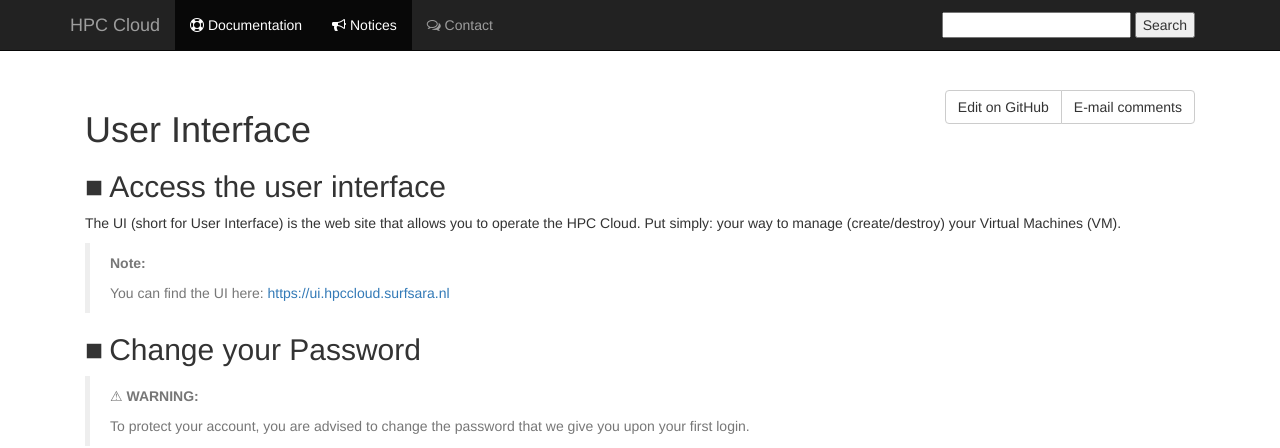
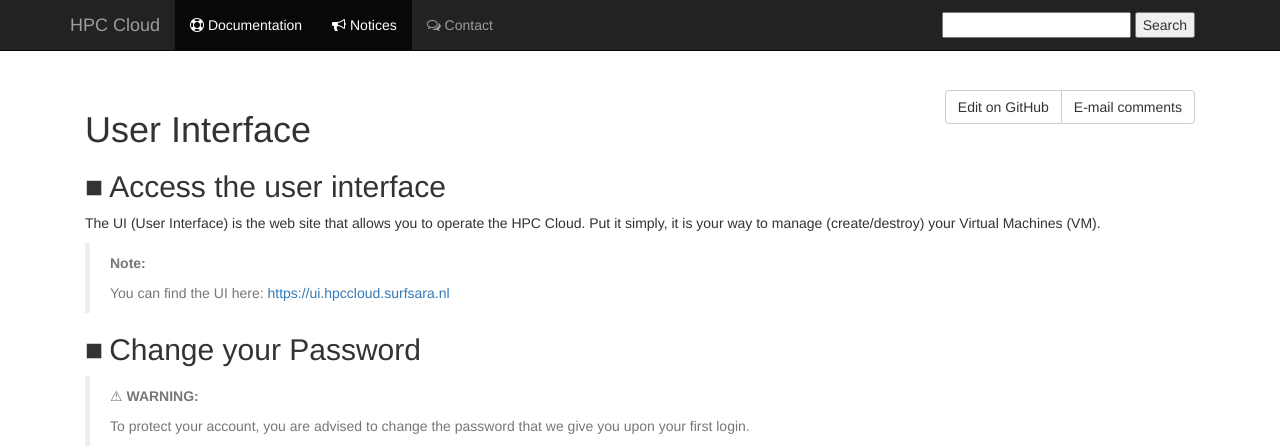
Before and after one commit to sara-nl/clouddocs, a Jekyll site: the page built from user-interface.markdown, in a window 1280 px wide and 900 px high. Shown: the top 448 px of the window. Built offline with Jekyll 4.4.1, drawn with Linux system fonts in a browser that asks for light colours; nearby versions of some CDN libraries; our own code applies the rules of GitHub Pages for plain Markdown files.

Commit message:
Update user-interface.markdown

```diff
--- a/user-interface.markdown
+++ b/user-interface.markdown
@@ -5,7 +5,7 @@
 
 ## Access the user interface
 
-The UI (short for User Interface) is the web site that allows you to operate the HPC Cloud. Put simply: your way to manage (create/destroy) your Virtual Machines (VM).
+The UI (User Interface) is the web site that allows you to operate the HPC Cloud. Put it simply, it is your way to manage (create/destroy) your Virtual Machines (VM).
 
 >**Note:**
 >
```
